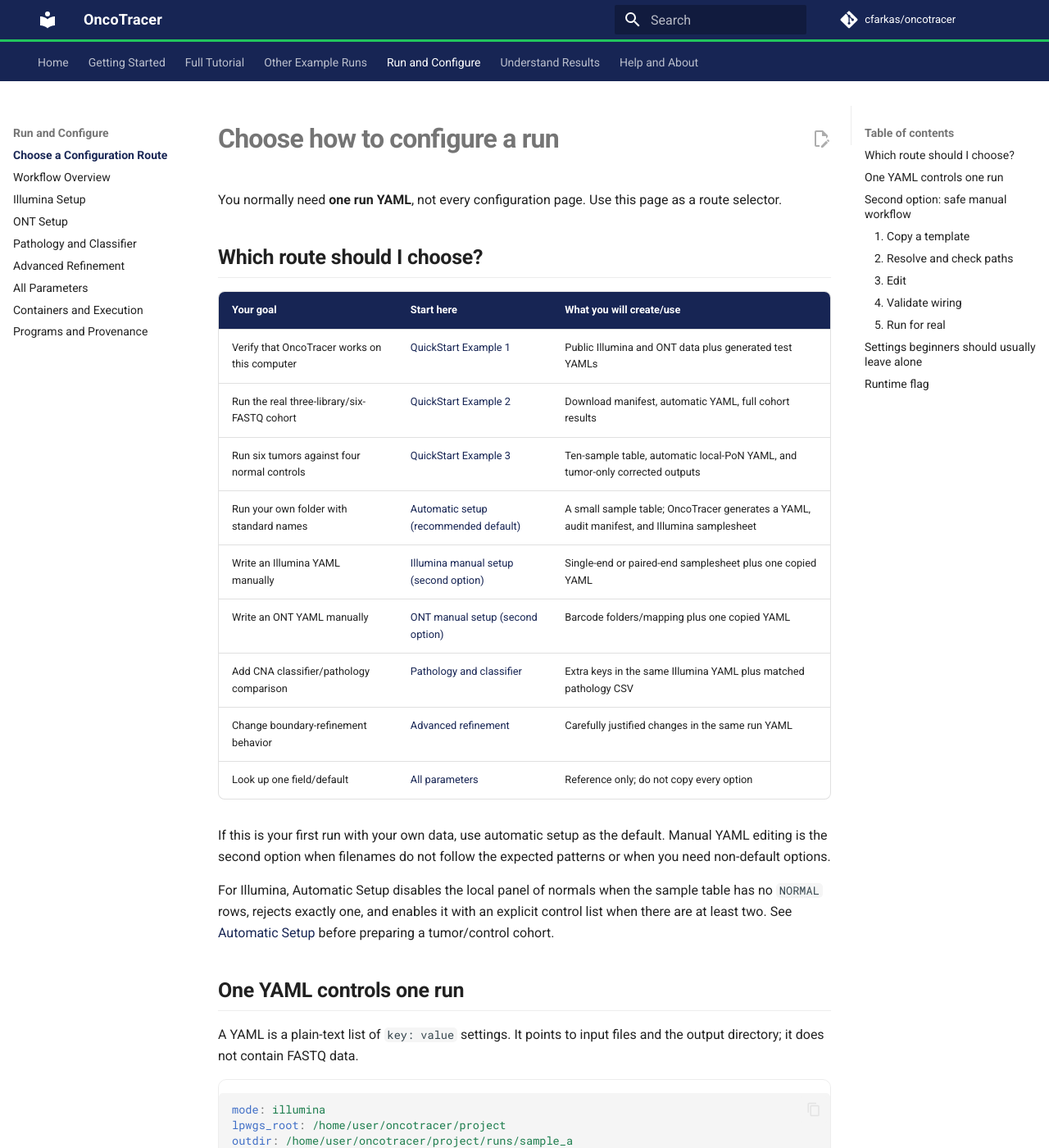
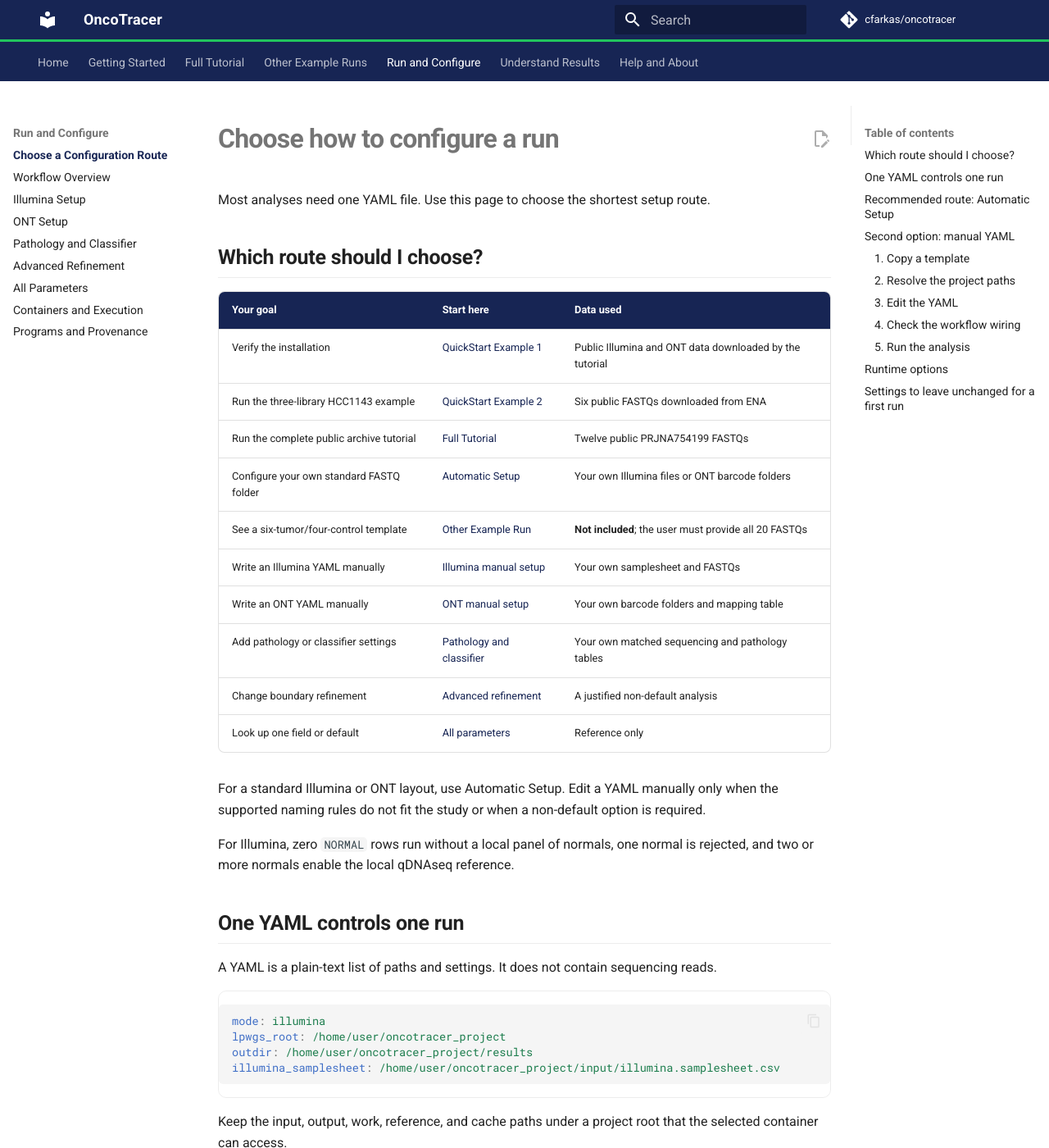
Before and after one commit to cfarkas/oncotracer, an MkDocs documentation site: the page built from docs/configuration.md, in a window 1280 px wide and 1400 px high. Shown: the whole window at 82% size. Built offline with MkDocs 1.6.1 and Material for MkDocs 9.7.7, drawn with Linux system fonts in a browser that asks for light colours; comment, search, counter and statistics services are not loaded; some of the changed text lies outside the part shown.

Commit message:
Docs: simplify configuration routes

````diff
--- a/docs/configuration.md
+++ b/docs/configuration.md
@@ -1,103 +1,129 @@
 # Choose how to configure a run
 
-You normally need **one run YAML**, not every configuration page. Use this page as a route selector.
+Most analyses need one YAML file. Use this page to choose the shortest setup route.
 
 ## Which route should I choose?
 
-| Your goal | Start here | What you will create/use |
+| Your goal | Start here | Data used |
 | --- | --- | --- |
-| Verify that OncoTracer works on this computer | [QuickStart Example 1](quick_start.md) | Public Illumina and ONT data plus generated test YAMLs |
-| Run the real three-library/six-FASTQ cohort | [QuickStart Example 2](public_cohort.md) | Download manifest, automatic YAML, full cohort results |
-| Run six tumors against four normal controls | [QuickStart Example 3](six_tumor_four_control.md) | Ten-sample table, automatic local-PoN YAML, and tumor-only corrected outputs |
-| Run your own folder with standard names | [Automatic setup (recommended default)](auto_params.md) | A small sample table; OncoTracer generates a YAML, audit manifest, and Illumina samplesheet |
-| Write an Illumina YAML manually | [Illumina manual setup (second option)](configuration/illumina.md#second-option-manual-setup) | Single-end or paired-end samplesheet plus one copied YAML |
-| Write an ONT YAML manually | [ONT manual setup (second option)](configuration/ont.md) | Barcode folders/mapping plus one copied YAML |
-| Add CNA classifier/pathology comparison | [Pathology and classifier](configuration/pathology.md) | Extra keys in the same Illumina YAML plus matched pathology CSV |
-| Change boundary-refinement behavior | [Advanced refinement](configuration/refinement.md) | Carefully justified changes in the same run YAML |
-| Look up one field/default | [All parameters](configuration/parameter_reference.md) | Reference only; do not copy every option |
+| Verify the installation | [QuickStart Example 1](quick_start.md) | Public Illumina and ONT data downloaded by the tutorial |
+| Run the three-library HCC1143 example | [QuickStart Example 2](public_cohort.md) | Six public FASTQs downloaded from ENA |
+| Run the complete public archive tutorial | [Full Tutorial](full_tutorial.md) | Twelve public PRJNA754199 FASTQs |
+| Configure your own standard FASTQ folder | [Automatic Setup](auto_params.md) | Your own Illumina files or ONT barcode folders |
+| See a six-tumor/four-control template | [Other Example Run](six_tumor_four_control.md) | **Not included**; the user must provide all 20 FASTQs |
+| Write an Illumina YAML manually | [Illumina manual setup](configuration/illumina.md#second-option-manual-setup) | Your own samplesheet and FASTQs |
+| Write an ONT YAML manually | [ONT manual setup](configuration/ont.md) | Your own barcode folders and mapping table |
+| Add pathology or classifier settings | [Pathology and classifier](configuration/pathology.md) | Your own matched sequencing and pathology tables |
+| Change boundary refinement | [Advanced refinement](configuration/refinement.md) | A justified non-default analysis |
+| Look up one field or default | [All parameters](configuration/parameter_reference.md) | Reference only |
 
-If this is your first run with your own data, use automatic setup as the default. Manual YAML editing is the second option when filenames do not follow the expected patterns or when you need non-default options.
+For a standard Illumina or ONT layout, use Automatic Setup. Edit a YAML manually only when the supported naming rules do not fit the study or when a non-default option is required.
 
-For Illumina, Automatic Setup disables the local panel of normals when the
-sample table has no `NORMAL` rows, rejects exactly one, and enables it with an
-explicit control list when there are at least two. See [Automatic Setup](auto_params.md)
-before preparing a tumor/control cohort.
+For Illumina, zero `NORMAL` rows run without a local panel of normals, one normal is rejected, and two or more normals enable the local qDNAseq reference.
 
 ## One YAML controls one run
 
-A YAML is a plain-text list of `key: value` settings. It points to input files and the output directory; it does not contain FASTQ data.
+A YAML is a plain-text list of paths and settings. It does not contain sequencing reads.
 
 ```yaml
 mode: illumina
-lpwgs_root: /home/user/oncotracer/project
-outdir: /home/user/oncotracer/project/runs/sample_a
-illumina_samplesheet: /home/user/oncotracer/project/input/illumina.samplesheet.csv
+lpwgs_root: /home/user/oncotracer_project
+outdir: /home/user/oncotracer_project/results
+illumina_samplesheet: /home/user/oncotracer_project/input/illumina.samplesheet.csv
 ```
 
-All three paths in this example belong to the same project root. See [YAML examples and path rules](configuration/yaml_basics.md) before editing paths.
+Keep the input, output, work, reference, and cache paths under a project root that the selected container can access.
 
-Pathology is not a second YAML format. Copy the Illumina pathology template and use that single file for the Illumina run, classifier settings, and pathology column mapping.
+## Recommended route: Automatic Setup
 
-## Second option: safe manual workflow
+Create a sample table and point `--auto_params` at the reads folder. Automatic Setup writes the YAML and, for Illumina, the FASTQ samplesheet.
+
+```bash
+# Generate an Illumina YAML and samplesheet from a standard FASTQ folder.
+nextflow run main.nf --auto_params \
+  --mode illumina \
+  --reads_folder /absolute/project/input/fastq \
+  --sample_table /absolute/project/input/samples.csv \
+  --auto_config_dir /absolute/project/config \
+  --auto_outdir /absolute/project/results
+
+# Run the generated configuration with Docker.
+nextflow run main.nf --docker \
+  -params-file /absolute/project/config/illumina.auto.yml \
+  -work-dir /absolute/project/work \
+  -resume
+```
+
+See [Automatic Setup](auto_params.md) for exact Illumina and ONT sample tables.
+
+## Second option: manual YAML
 
 ### 1. Copy a template
 
 ```bash
-cd oncotracer                                                   # run main.nf from the repository
-cp params/illumina.minimal.yml params/my_illumina.yml           # Illumina
-# or: cp params/ont.minimal.yml params/my_ont.yml                # ONT
+# Enter the repository.
+cd oncotracer
+
+# Copy the Illumina template to an editable file.
+cp params/illumina.minimal.yml params/my_illumina.yml
+
+# For ONT, copy the ONT template instead.
+# cp params/ont.minimal.yml params/my_ont.yml
 ```
 
-Never edit the versioned template directly; a later `git pull` should not overwrite your run settings.
+Do not edit the versioned template directly.
 
-### 2. Resolve and check paths
+### 2. Resolve the project paths
 
 ```bash
+# Print the absolute repository and project paths.
 realpath .
 realpath project
 realpath project/input
 ```
 
-Use those absolute paths in the YAML. Keep inputs and outputs under `lpwgs_root` so the container can access them.
+Use absolute paths in the YAML.
 
-### 3. Edit
+### 3. Edit the YAML
 
 ```bash
+# Open the copied Illumina YAML.
 nano params/my_illumina.yml
 ```
 
-Move with arrow keys, edit the value after each colon, save with `Ctrl+O`, press Enter, then exit with `Ctrl+X`. Do not use tabs. Do not remove a key unless its page says it is optional.
+Save with `Ctrl+O`, press Enter, and exit with `Ctrl+X`. Do not use tabs.
 
-### 4. Validate wiring
+### 4. Check the workflow wiring
 
 ```bash
-nextflow run main.nf -stub-run --docker -params-file params/my_illumina.yml
+# Validate parameters and workflow connections without running the analysis tools.
+nextflow run main.nf -stub-run --docker \
+  -params-file params/my_illumina.yml
 ```
 
-A successful stub creates placeholders and proves that parameters/channels connect. It does **not** analyze reads or validate scientific output.
-
-### 5. Run for real
+### 5. Run the analysis
 
 ```bash
-nextflow run main.nf --docker -params-file params/my_illumina.yml -resume
+# Run or resume the manual Illumina YAML with Docker.
+nextflow run main.nf --docker \
+  -params-file params/my_illumina.yml \
+  -resume
 ```
 
-Use the same YAML and command when resuming. Read [Output files](outputs.md) after completion and [Troubleshooting](troubleshooting.md) if a task fails.
+For HPC, replace `--docker` with `--singularity`.
 
-## Settings beginners should usually leave alone
+## Runtime options
 
-Keep caller, analysis type, binsize, and refinement defaults from the relevant template for the first successful run. Do not add internal SAMURAI output paths: OncoTracer derives stage 01 from `outdir` automatically.
+| Option | Use when | Image |
+| --- | --- | --- |
+| `--docker` | Docker is installed on a Linux workstation or server | [`carlosfarkas/oncotracer:latest`](https://hub.docker.com/r/carlosfarkas/oncotracer) |
+| `--singularity` | Singularity or Apptainer is configured on HPC | `docker://carlosfarkas/oncotracer:latest` |
+| `--conda` | No container runtime is available | Conda environments prepared by Nextflow |
 
-Do not edit `nextflow.config` for a normal analysis. A run-specific YAML is easier to archive, compare, and reproduce.
+Use exactly one runtime option on an analysis command.
 
-## Runtime flag
+## Settings to leave unchanged for a first run
 
-Use exactly one:
+Keep the caller, analysis type, bin size, and refinement defaults from the generated YAML or selected template. Do not add internal SAMURAI output paths; OncoTracer derives stage 01 from `outdir`.
 
-```text
---docker       workstation/server with Docker
---singularity  supported HPC container runtime
---conda        fallback without containers
-```
-
-See [Containers and execution environments](containers.md) for mounts, permissions, caches, and reproducible image identity.
+Use a new YAML and a new `outdir` when changing the scientific configuration. This keeps the original results separate and easier to compare.
````
